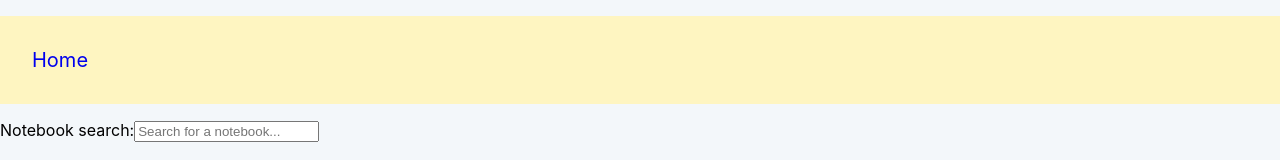
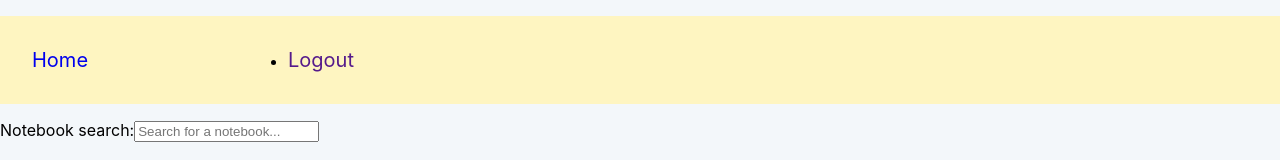
Before and after one commit to calebwagner/react-notes-app, a React (Create React App) app: page / in a window 1280 px wide. Shown: the top 160 px of the page. Built offline with nearby package versions, Linux system fonts and the light colour scheme; no server answers; sample sign-in values are in the browser's storage.

Commit message:
created logout button

```diff
--- a/src/components/nav/NavBar.js
+++ b/src/components/nav/NavBar.js
@@ -12,6 +12,16 @@ export const NavBar = (props) => {
             Home
           </Link>
         </li>
+        <li>
+          <Link
+            className="navbar__link"
+            onClick={(event) => {
+              localStorage.removeItem("wwi__user");
+            }}
+          >
+            Logout
+          </Link>
+        </li>
       </ul>
     </>
   );
```
